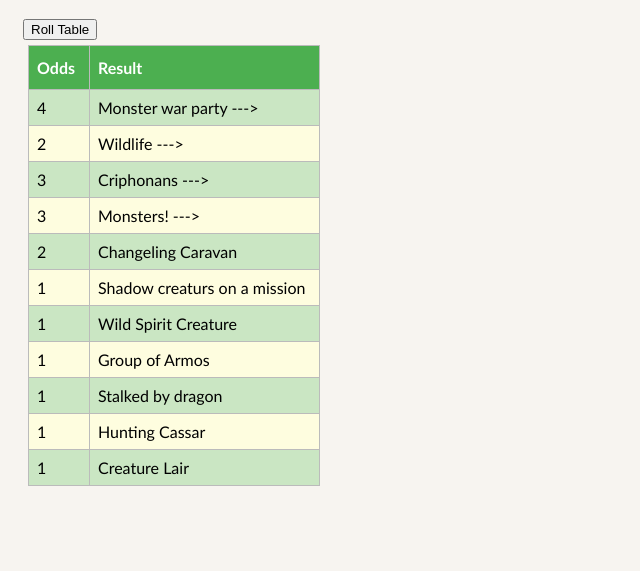
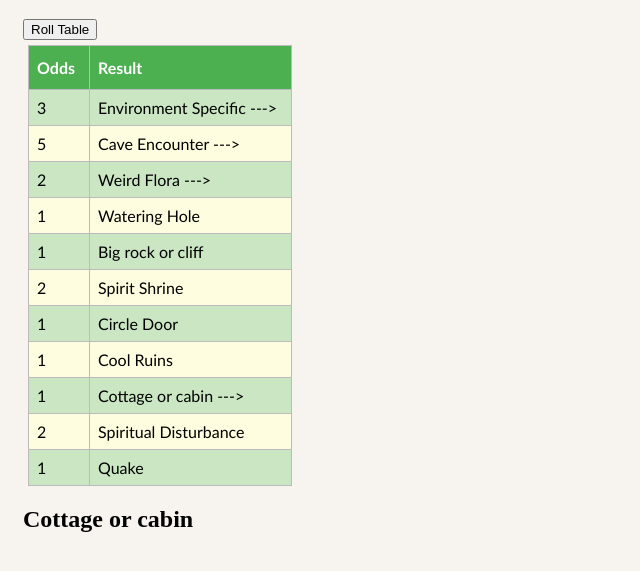
Before and after one commit to mantinone/random-tables, a plain HTML site: page public/index.html in a window 1280 px wide. Both pictures are taken after a click on the button "Roll Table". Shown: the part 61-632 px from the top of the page, without its empty margins (0-640 px from the left). Drawn offline with Linux system fonts and the light colour scheme.

Commit message:
Can now roll on table

```diff
--- a/public/index.html
+++ b/public/index.html
@@ -20,5 +20,7 @@
     </tr>
    </table>
 
+   <h2 id='result'></h2>
+
  </body>
 </html>
--- a/public/js/index.js
+++ b/public/js/index.js
@@ -1,8 +1,14 @@
-let currentTable = creatureEncounters
+let currentTable = locationEncounters
 
 document.addEventListener( "DOMContentLoaded", function(event) {
   let table1 = document.getElementById('table1').getElementsByTagName('tbody')[0];
+  let rollButton = document.getElementById('rollButton')
+  let results = document.getElementById('result')
   buildTable( currentTable, table1 )
+  rollButton.addEventListener('click', () => {
+    let roll = rollTable(currentTable)
+    results.innerText = roll.text
+  })
 })
 
 const buildTable = function ( array, htmlTable ){
```
